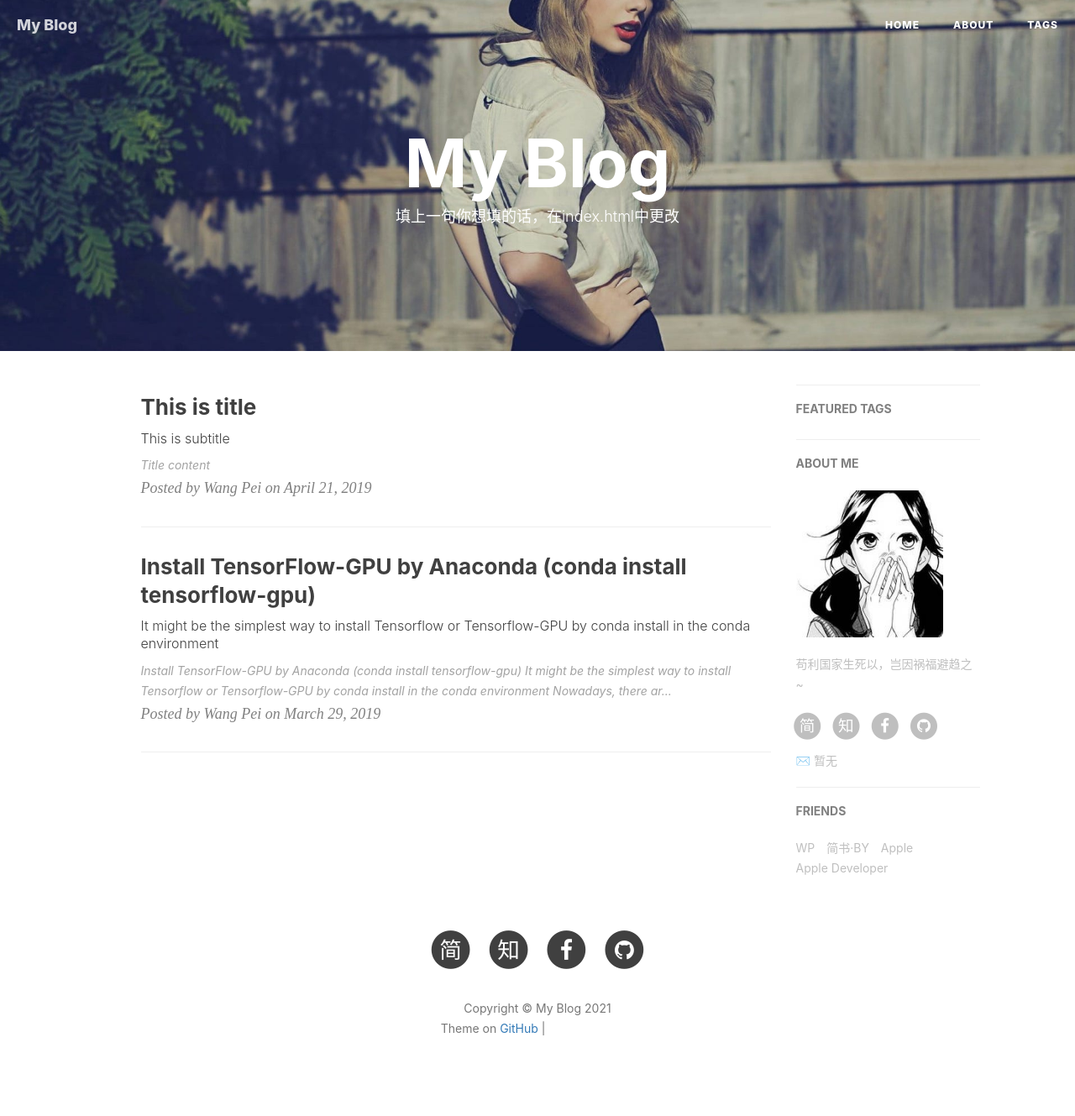
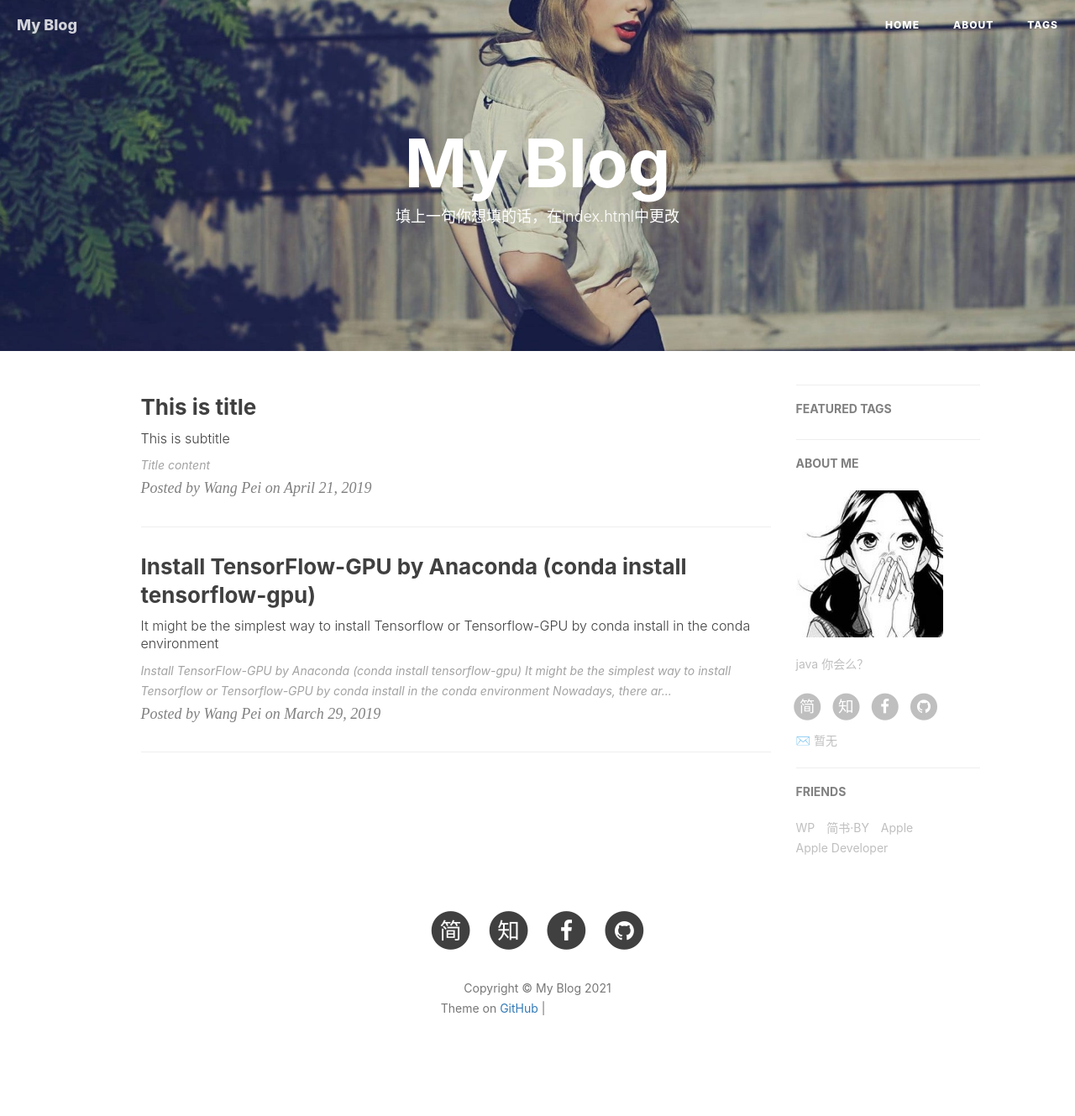
Before and after one commit to DeanWanghewei/deanwanghewei.github.io, a Jekyll site: the page built from index.html, in a window 1280 px wide. Shown: the whole page at 84% size. Built offline with Jekyll 4.4.1, drawn with Linux system fonts in a browser that asks for light colours; nearby versions of some CDN libraries; the list of posts is cut into pages by our own code; comment, search, counter and statistics services are not loaded; after the commit the page ends 1305 px from its top, so only the background shows below that; some of the changed lines change nothing that is shown; grey boxes are pictures that could not be loaded.

Commit message:
Update _config.yml

```diff
--- a/_config.yml
+++ b/_config.yml
@@ -3,15 +3,15 @@
 SEOTitle: 我的博客 | My Blog
 header-img: img/post-bg-desk.jpg
 email: 暂无
-description: "写一句你想写的话"
+description: "你吃饭了么"
 keyword: "我的博客"
-url: "http://name.github.io"          # your host, for absolute URL
+url: "http://deanwanghewei.github.io"          # your host, for absolute URL
 baseurl: ""      # for example, '/blog' if your blog hosted on 'host/blog'
-github_repo: "https://github.com/name/name.github.io.git" # you code repository
+github_repo: "https://github.com/DeanWanghewei/deanwanghewei.github.io.git" # you code repository
 
 # Sidebar settings
 sidebar: true                           # whether or not using Sidebar.
-sidebar-about-description: "苟利国家生死以，岂因祸福避趋之~"
+sidebar-about-description: "java 你会么？"
 sidebar-avatar: /img/avatar_binggan.jpg      # use absolute URL, seeing it's used in both `/` and `/about/`
 
 
```
